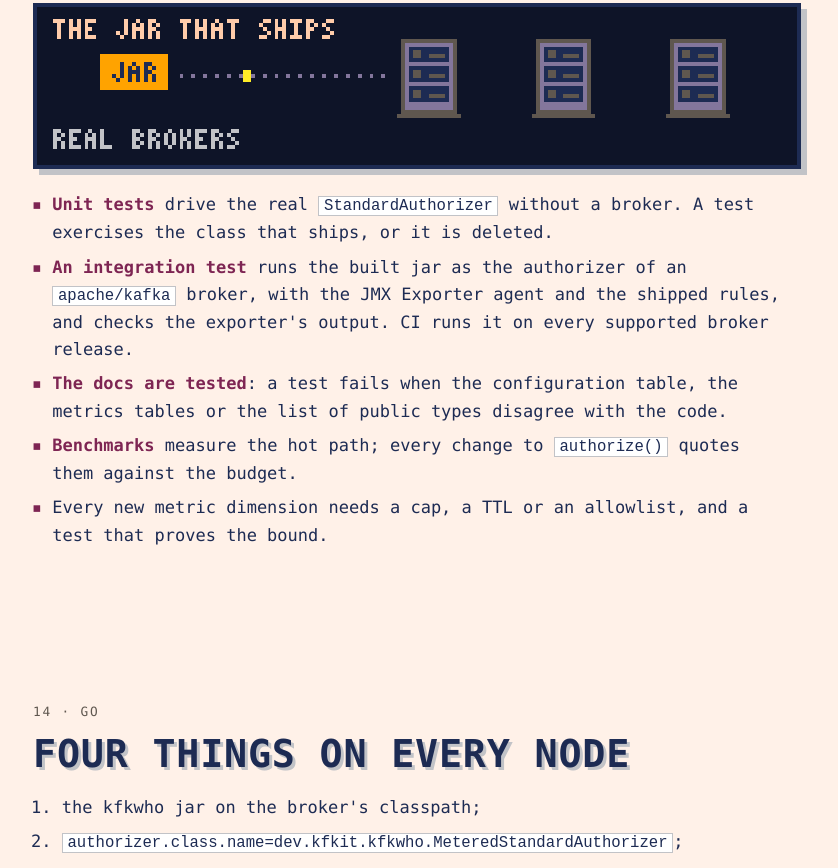
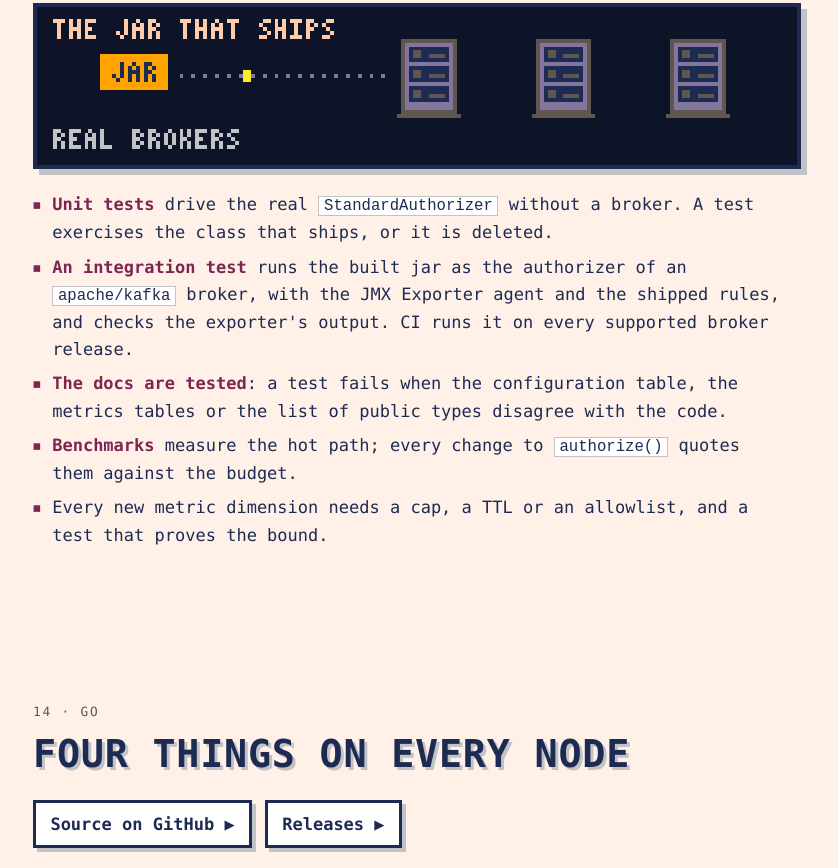
Before and after one commit to kfkit/kfkwho, a plain HTML site: page docs/index.html in a window 1280 px wide. Shown: the part 11132-12000 px from the top of the page, without its empty margins (131-969 px from the left). Drawn offline with Linux system fonts and the light colour scheme.

Commit message:
docs: the page ends with the repository (#55)

```diff
--- a/docs/index.html
+++ b/docs/index.html
@@ -99,6 +99,16 @@
     body { font-size: 15px; }
     .readout { grid-template-columns: 1fr; }
   }
+  /* The way out at the end: the repository and the releases, as buttons. */
+  .cta { display: flex; flex-wrap: wrap; gap: .8rem; margin: .4rem 0 1.4rem; }
+  a.cta-link {
+    display: inline-block; font-weight: 700; text-decoration: none; color: var(--fg);
+    background: var(--panel); border: 3px solid var(--fg); padding: .45rem .9rem;
+    box-shadow: 4px 4px 0 var(--rule);
+  }
+  a.cta-link:hover { background: var(--accent); color: var(--bg); }
+  a.cta-link:active { transform: translate(4px, 4px); box-shadow: none; }
+  a.cta-link:focus-visible { outline: 3px solid var(--key); outline-offset: 2px; }
 </style>
 </head>
 <body>
@@ -355,6 +365,10 @@ kfkwho:type=client,principal=…,client-id=…,listener=…,security-protocol=
 <section class="slide" id="s15">
   <p class="kicker">14 &middot; go</p>
   <h2>Four things on every node</h2>
+  <p class="cta">
+    <a class="cta-link" href="https://github.com/kfkit/kfkwho">Source on GitHub &#9654;</a>
+    <a class="cta-link" href="https://github.com/kfkit/kfkwho/releases">Releases &#9654;</a>
+  </p>
   <ol>
     <li>the kfkwho jar on the broker's classpath;</li>
     <li><code>authorizer.class.name=dev.kfkit.kfkwho.MeteredStandardAuthorizer</code>;</li>
@@ -393,6 +407,7 @@ KAFKA_OPTS=-javaagent:/opt/kfkwho/jmx_prometheus_javaagent.jar=9404:/opt/kfkwho/
   Written and maintained by <a rel="me" href="https://www.linkedin.com/in/ivan-abramov-8605078/">Ivan Abramov</a>.
   Apache-2.0. Apache Kafka&reg; is a registered trademark of The Apache Software Foundation;
   kfkit is not affiliated with or endorsed by the ASF.
+  Source: <a href="https://github.com/kfkit/kfkwho">github.com/kfkit/kfkwho</a>.
 </footer>
 
 <nav class="pager" aria-label="Slides">
```
